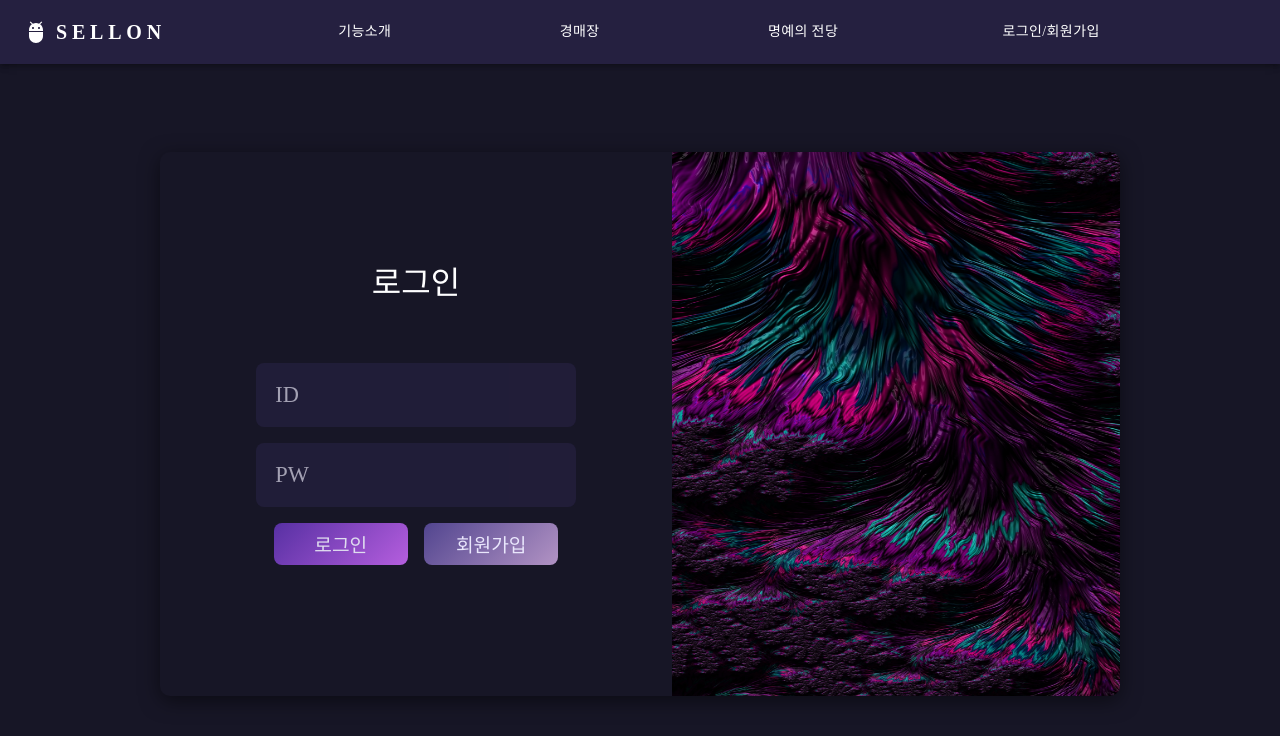
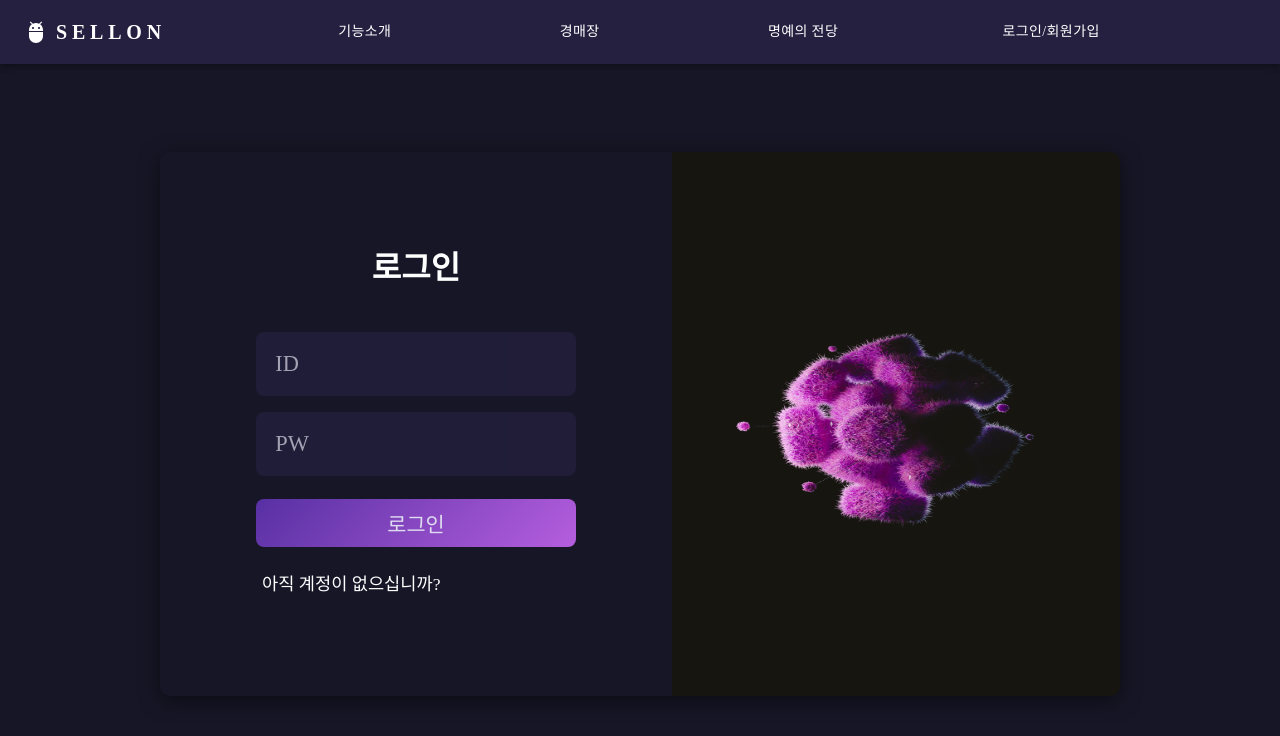
Before and after one commit to bunderLikeLion/sellon_frontend, a React (Create React App) app: page /login/1 in a window 1280 px wide. Shown: the top 736 px of the page. Built offline with nearby package versions, Linux system fonts and the light colour scheme; no server answers.

Commit message:
chore: 로그인 UI 수정

```diff
--- a/src/components/Home/FilterModal.js
+++ b/src/components/Home/FilterModal.js
@@ -19,7 +19,7 @@ const ModalContainer = styled(Box)`
   max-height: 55%;
   top: 50%;
   left: 50%;
-  padding: 2rem;
+  padding: 3rem;
   border-radius: 1rem;
   transform: translate(-50%, -50%);
   overflow-y: auto;
--- a/src/pages/About/About.js
+++ b/src/pages/About/About.js
@@ -368,7 +368,7 @@ const About = () => {
                 물물 경매
               </SubLabel>
               <ItemTitle>
-                경매 , 이젠 물건으로
+                경매, 이젠 물건으로
               </ItemTitle>
               <ServiceDescription>
                 sellon에서 돈이 아닌 물건으로<br />
--- a/src/pages/Login/Login.js
+++ b/src/pages/Login/Login.js
@@ -5,6 +5,7 @@ import { userAtom } from 'states';
 import { useLoginMutation } from 'queries/auth';
 import styled from 'styled-components';
 import SignPic from 'images/Sign_Img.jpeg';
+import LoginPic from 'images/LoginPic.jpeg';
 import toast from 'react-hot-toast';
 import useInput from 'hooks/useInput';
 
@@ -43,7 +44,7 @@ const Form = styled.div`
   flex-wrap: wrap;
   padding: 2rem;
   align-content: center;
-  gap: 4rem;
+  gap: 3rem;
 
   @media screen and (max-width: 1000px) {
     flex-direction: column;
@@ -64,6 +65,7 @@ const GuideContainer = styled.div`
 
 const Guide = styled.h1`
   font-size: 2rem;
+  font-weight: 600;
   color: ${(props) => props.theme.color_font__primary};
 `;
 
@@ -108,24 +110,37 @@ const ErrorMsg = styled.div`
 //버튼 전체 컨테이너
 const ButtonContainer = styled.div`
   display: flex;
-  flex-wrap: wrap;
-  gap: 1rem;
+  flex-direction: column;
   justify-content: center;
+
 `;
 
 //개별 버튼
 const Button = styled.button`
-  width: 8.4rem;
-  height: 2.6rem;
-  margin-bottom: 1rem;
+  width: 20rem;
+  height: 3rem;
+  margin: .4rem 0 .7rem 0;
   border-radius: 0.5rem;
   border: none;
-  font-size: 1.2rem;
+  font-size: 1.3rem;
+  font-weight: 500;
   background: ${(props) => props.theme.color_background__success};
   color: ${(props) => props.theme.color_font__secondary};
   :last-child {
     background: ${(props) => props.theme.color_button__ok};
     color: ${(props) => props.theme.color_buttontext__ok};
+  }
+`;
+
+const RegisterLink = styled.button`
+  background: none;
+  color: ${(props) => props.theme.color_font__primary};
+  margin-top: 0.7rem;
+  border: none;
+  font-size: 1.1rem;
+
+  :hover {
+    text-decoration: underline;
   }
 `;
 
@@ -149,7 +164,7 @@ const InputsContainer = styled.div`
   display: flex;
   flex-direction: column;
   gap: 1rem;
-`
+`;
 
 const Login = () => {
   const navigate = useNavigate();
@@ -206,12 +221,12 @@ const Login = () => {
             <ButtonContainer>
               <Button onClick={submit}>로그인</Button>
               <Link to="/register">
-                <Button>회원가입</Button>
+                <RegisterLink>아직 계정이 없으십니까?</RegisterLink>
               </Link>
             </ButtonContainer>
           </InputsContainer>
         </Form>
-        <Img src={SignPic} />
+        <Img src={LoginPic} />
       </Card>
     </Container>
   );
```
Also changed, not shown: src/images/LoginPic.jpeg (added).
